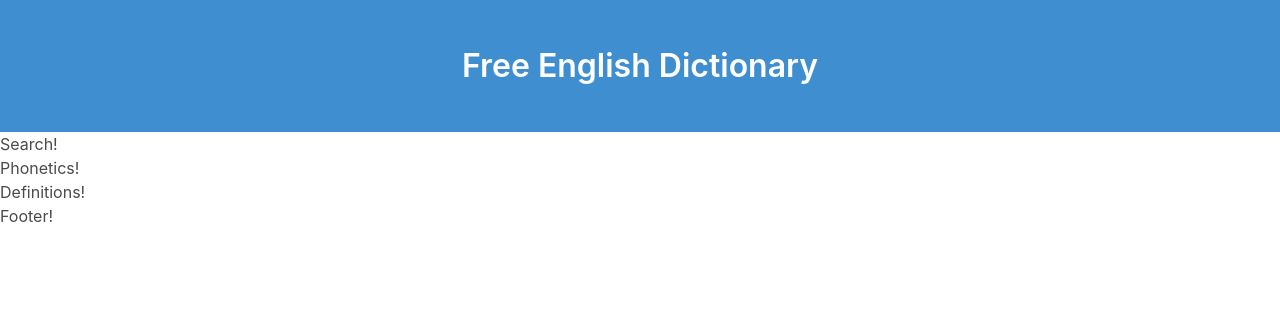
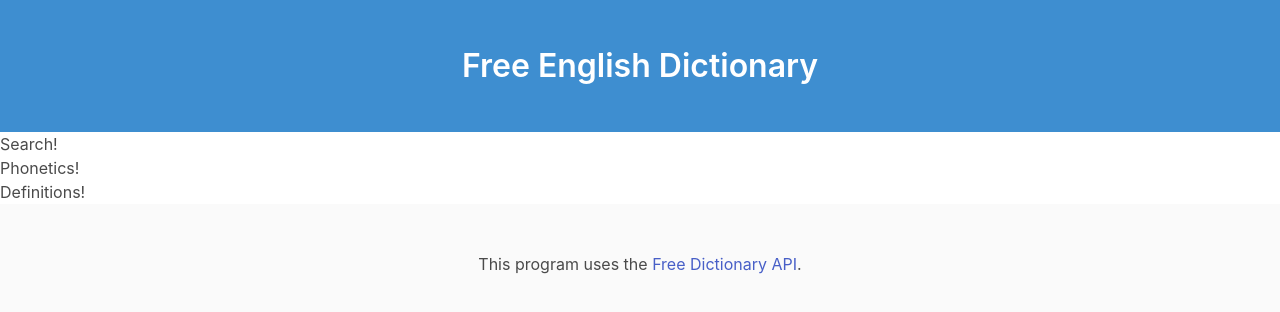
Before and after one commit to cs280fa21/dictionary-react-app, a JavaScript app: page / in a window 1280 px wide. Shown: the top 312 px of the page. Built offline with nearby package versions, Linux system fonts and the light colour scheme.

Commit message:
Step 11: Footer component

```diff
--- a/src/components/Footer.js
+++ b/src/components/Footer.js
@@ -1,5 +1,13 @@
 function Footer() {
-  return <div>Footer!</div>;
+  return (
+    <footer className="footer">
+      <div className="content has-text-centered">This program uses the <a href="https://dictionaryapi.dev/"
+                                                                          target="_blank" rel="noreferrer">Free
+        Dictionary
+        API</a>.
+      </div>
+    </footer>
+  );
 }
 
 export default Footer;
```
